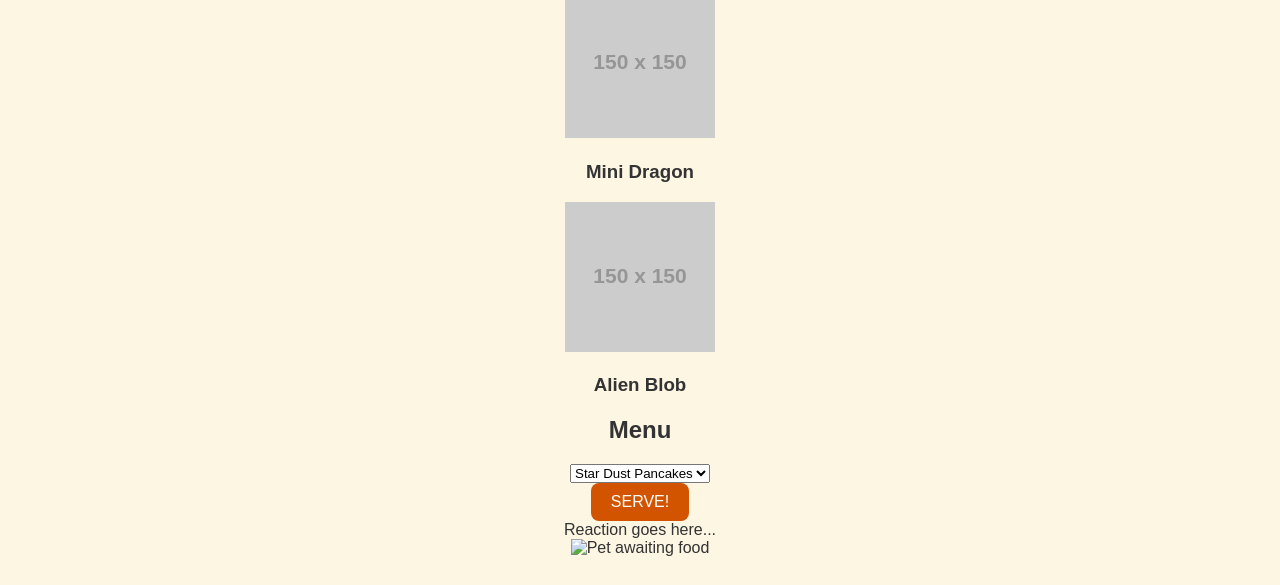
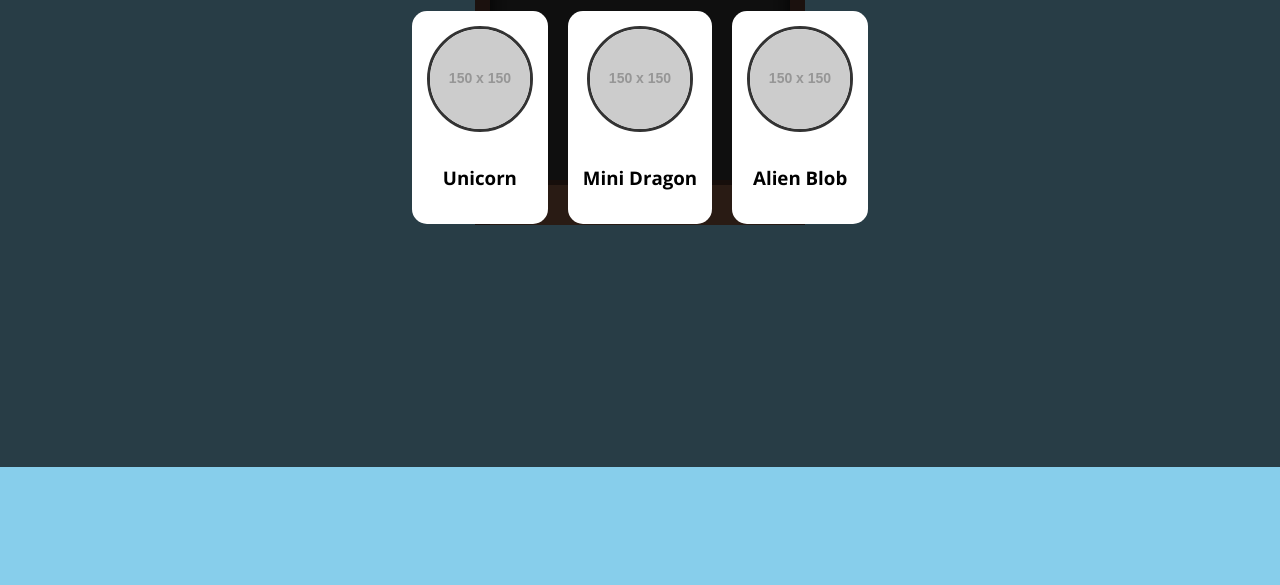
Before and after one commit to gravityonmars/Pet-Feast-Fantasy, a plain HTML site: page index.html in a window 1280 px wide. Shown: the part 333-918 px from the top of the page. After the commit the page ends 800 px from the top, so only its background shows below. Drawn offline with nearby package versions, Linux system fonts and the light colour scheme; placeholder pictures from the web are drawn by us.

Commit message:
New Stylling added

```diff
--- a/style.css
+++ b/style.css
@@ -1,44 +1,203 @@
-body{
-    font-family: Arial, Helvetica, sans-serif;
-    background-color: #fdf6e3;
-    color: #333;
-    text-align: center;
-    padding: 20px;
+@import url('https://fonts.googleapis.com/css2?family=Fredoka+One&family=Open+Sans:wght@400;700&display=swap');
+
+:root {
+    --wall-color: #c25e40;
+    --window-frame: #5c3a2e;
+    --counter-color: #8a5a44;
+    --accent-color: #ffce54;
+    --bg-sky: #87ceeb;
 }
 
-.container{
-    max-width: 600px;
-    margin: auto;
-    background-color: #fff;
-    padding: 20px;
-    border-radius: 12px;
-    box-shadow: 0 0 10px rgba(0,0,0,0.1);
+body {
+    font-family: 'Open Sans', sans-serif;
+    background-color: var(--bg-sky);
+    margin: 0;
+    display: flex;
+    justify-content: center;
+    align-items: center;
+    min-height: 100vh;
+    overflow: hidden;
 }
 
-h1{
-    color: #d35400;
+h1, h2{
+    font-family: 'Fredoka One', cursive;
+    color: #fff;
+    text-shadow: 2px 2px 0 #000;
+    margin-bottom: 10px;
 }
 
-.section{
-    margin: 20px 0;
+#app-container{
+    position: relative;
+    width: 800px;
+    height: 600px;
+    background: transparent;
+}
+
+#lobby-screen{
+    position: absolute;
+    top: 0;
+    left: 0;
+    width: 100%;
+    height: 100%;
+    background: rgba(0, 0, 0, 0.7);
+    display: flex;
+    flex-direction: column;
+    justify-content: center;
+    align-items: center;
+    z-index: 10;
+    transition: opacity 0.5s;
+}
+
+.pet-grid{
+    display: flex;
+    gap: 20px;
+    margin-top: 30px;
+}
+
+.pet-option{
+    background: white;
+    padding: 15px;
+    border-radius: 15px;
+    cursor: pointer;
+    transition: transform 0.2s, box-shadow 0.2s;
+    text-align: center;
+}
+
+.pet-option img{
+    width: 100px;
+    height: 100px;
+    border-radius: 50%;
+    border: 3px solid #333;
+    margin-bottom: 10px;
+}
+
+.pet-option:hover{
+    transform: translateY(-10px);
+    box-shadow: 0 10px 20px rgba(255,206,84,0.5);
+    background: var(--accent-color);
+}
+
+#restaurant-screen{
+    display: none;
+    height: 100%;
+    display: flex;
+    flex-direction: column;
+    justify-content: flex-end;
+}
+
+.restaurant-building{
+    background-color: var(--wall-color);
+    height: 70%;
+    width: 100%;
+    border-top: 8px solid var(--window-frame);
+    position: relative;
+    display: flex;
+    justify-content: center;
+    background-image: linear-gradient(335deg, #b05338 23px, transparent 23px),
+                      linear-gradient(155deg, #b05338 23px, transparent 23px),
+                      linear-gradient(335deg, #b05338 23px, transparent 23px),
+                      linear-gradient(155deg, #b05338 23px, transparent 23px);
+    background-size: 58px 58px;
+    background-position: 0px 2px, 4px 35px, 29px 31px, 34px 6px;
+}
+
+.service-window{
+    width: 300px;
+    height: 250px;
+    background-color: #333;
+    border: 15px solid var(--window-frame);
+    border-bottom: none;
+    margin-top: 50px;
+    position: relative;
+    overflow: hidden;
+    box-shadow: inset 0 0 20px #000;
+}
+
+.counter-shelf{
+    height: 40px;
+    background-color: var(--counter-color);
+    border-top: 5px solid #4a3024;
+    width: 330px;
+    position: absolute;
+    bottom: 0;
+}
+
+.window-pet-img{
+    width: 180px;
+    height: 180px;
+    position: absolute;
+    bottom: 40px;
+    left: 50%;
+    transform: translateX(-50%);
+    transition: all 0.3s ease;
+}
+
+.eating{
+    animation: munch 0.6s ease infinite;
+}
+@keyframes munch {
+    0%, 100%{ transform: translateX(-50%) scale(1); }
+    50% { transform: translateX(-50%) scale(1.1) rotate(5deg); }
+}
+
+.ordering-menu{
+    position: absolute;
+    right: 20px;
+    top: 50px;
+    background: #fffaf0;
+    padding: 20px;
+    border: 3px solid var(--window-frame);
+    border-radius: 10px;
+    width: 200px;
+    box-shadow: 5px 5px 0 rgba(0,0,0,0.3);
+}
+
+.menu-item{
+    margin-bottom: 15px;
+}
+
+select, button{
+    width: 100%;
+    padding: 10px;
+    font-family: inherit;
+    border: 2px solid #333;
+    border-radius: 5px;
 }
 
 button{
-    padding: 10px 20px;
-    font-size: 16px;
-    background-color: #d35400;
-    color: white;
-    border:none;
-    border-radius: 8px;
+    background-color: var(--accent-color);
+    font-weight: bold;
     cursor: pointer;
+    font-family: 'Fredoka One';
+    font-size: 18px;
 }
 
-button:hover{
-    background-color: #e67e22;
+button:hover { background-color: #e6b643; }
+
+#reaction-bubble{
+    position: absolute;
+    top: -60px;
+    left: 50%;
+    transform: translateX(-50%);
+    background: white;
+    padding: 10px 20px;
+    border-radius: 20px;
+    border: 3px solid #333;
+    font-weight: bold;
+    white-space: nowrap;
+    opacity: 0;
+    transition: opacity 0.3s ease;
 }
 
-#reaction{
-    font-size: 18px;
-    font-weight: bold;
-    color: #2980b9;
+#reaction-bubble::after{
+    content: '';
+    position: absolute;
+    bottom: -10px;
+    left: 50%;
+    margin-left: -10px;
+    border-width: 10px 10px 0;
+    border-style: solid;
+    border-color: #333 transparent;
+    display: block;
+    width: 0;
 }
```
